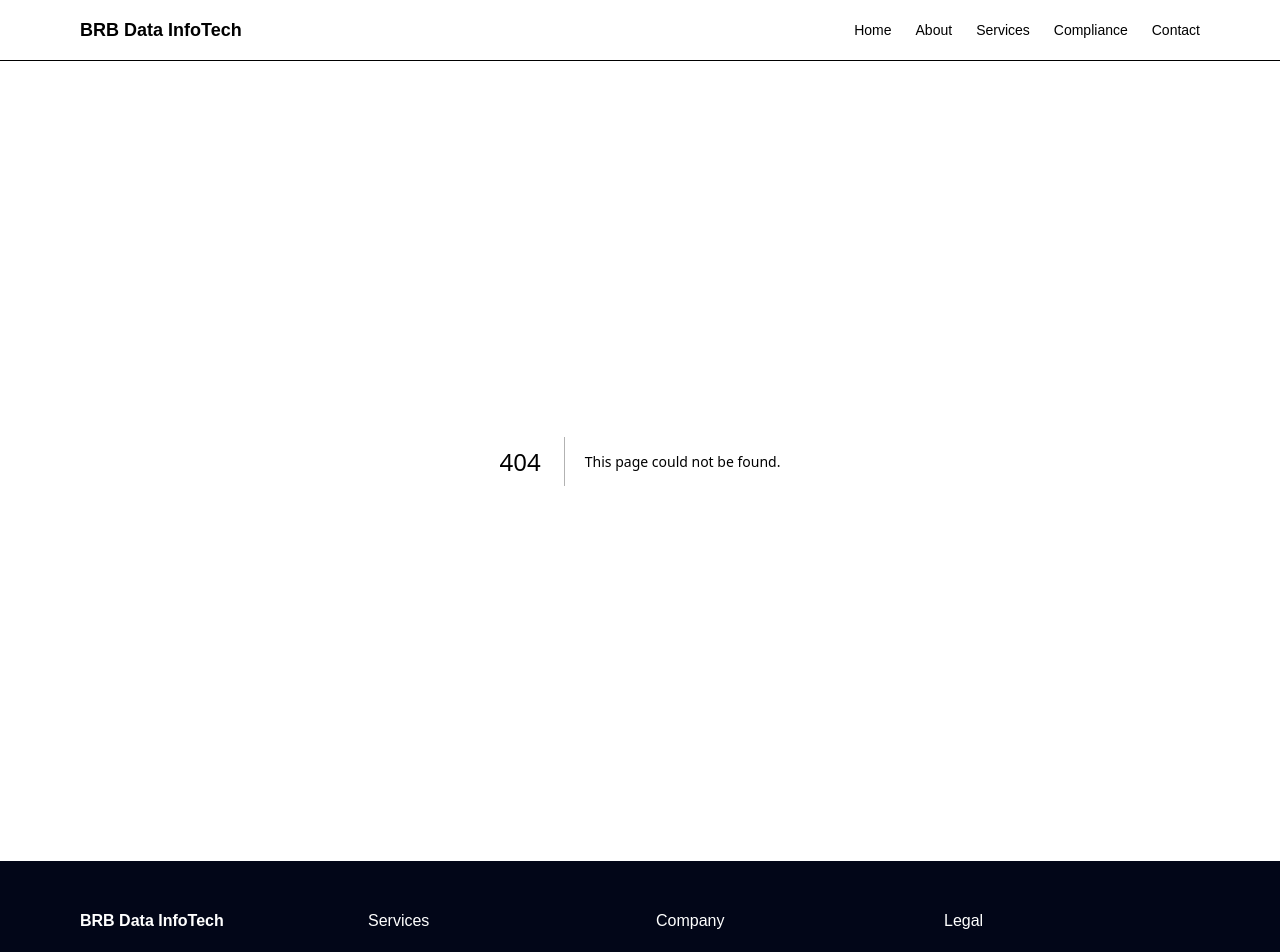
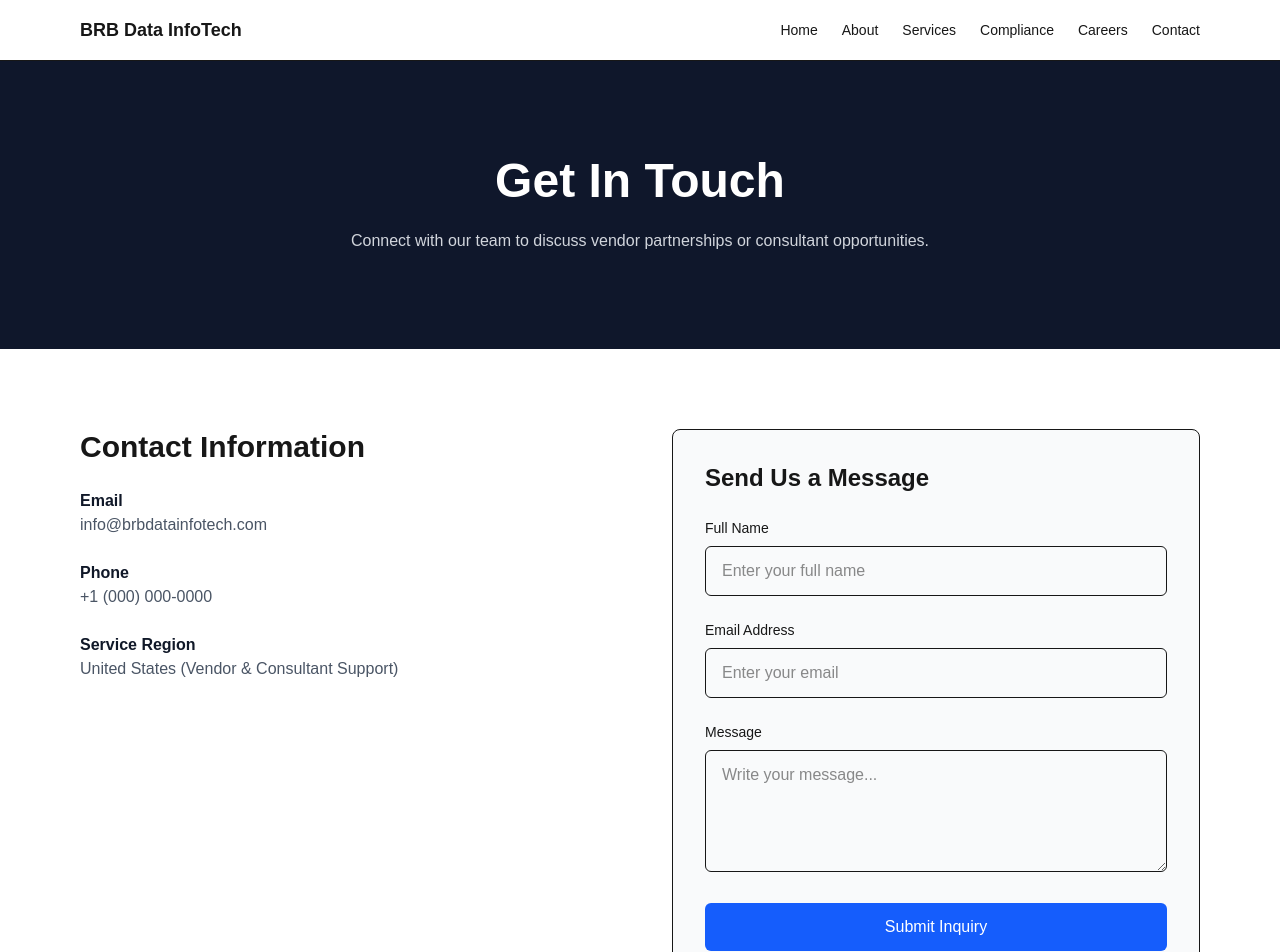
Before and after one commit to mdsravani/brb-staffing-platform, a Next.js app: page /contact in a window 1280 px wide. Before the commit this address had no page. Shown: the top 952 px of the page. Built offline with nearby package versions, Linux system fonts and the light colour scheme.

Commit message:
Add Careers and Contact pages, update navigation

```diff
--- /dev/null
+++ b/app/careers/page.tsx
@@ -0,0 +1,78 @@
+export default function CareersPage() {
+  return (
+    <main className="w-full">
+
+      {/* Hero */}
+      <section className="py-24 bg-slate-900 text-white">
+        <div className="max-w-5xl mx-auto px-4 text-center">
+          <h1 className="text-4xl md:text-5xl font-bold">
+            Career Opportunities
+          </h1>
+          <p className="mt-6 text-gray-300 max-w-3xl mx-auto">
+            Partner with us to explore IT consulting opportunities
+            across the United States.
+          </p>
+        </div>
+      </section>
+
+      {/* Why Join */}
+      <section className="py-20">
+        <div className="max-w-5xl mx-auto px-4 text-center">
+          <h2 className="text-3xl font-semibold mb-6">
+            Why Work With BRB Data InfoTech
+          </h2>
+
+          <div className="grid md:grid-cols-3 gap-8 mt-10 text-left">
+            <div className="p-6 border rounded-lg">
+              <h3 className="font-semibold mb-2">Structured Resume Marketing</h3>
+              <p className="text-sm text-gray-600">
+                Professional profile presentation to vendor partners.
+              </p>
+            </div>
+
+            <div className="p-6 border rounded-lg">
+              <h3 className="font-semibold mb-2">Vendor Network Access</h3>
+              <p className="text-sm text-gray-600">
+                Access to staffing partners across multiple industries.
+              </p>
+            </div>
+
+            <div className="p-6 border rounded-lg">
+              <h3 className="font-semibold mb-2">Ongoing Engagement Support</h3>
+              <p className="text-sm text-gray-600">
+                Communication and coordination throughout placements.
+              </p>
+            </div>
+          </div>
+        </div>
+      </section>
+
+      {/* Current Openings Placeholder */}
+      <section className="py-20 bg-gray-50">
+        <div className="max-w-4xl mx-auto px-4 text-center">
+          <h2 className="text-3xl font-semibold mb-6">
+            Current Opportunities
+          </h2>
+
+          <div className="border rounded-lg p-8 bg-white text-gray-600">
+            <p>
+              We are continuously onboarding IT consultants across various
+              technology domains. Submit your resume to be considered
+              for relevant opportunities.
+            </p>
+
+            <div className="mt-6">
+              <a
+                href="/contact"
+                className="inline-block bg-blue-600 text-white px-6 py-3 rounded-md hover:bg-blue-700"
+              >
+                Submit Resume
+              </a>
+            </div>
+          </div>
+        </div>
+      </section>
+
+    </main>
+  );
+}
--- /dev/null
+++ b/app/contact/page.tsx
@@ -0,0 +1,106 @@
+export default function ContactPage() {
+  return (
+    <main className="w-full">
+
+      {/* Hero */}
+      <section className="py-24 bg-slate-900 text-white">
+        <div className="max-w-5xl mx-auto px-4 text-center">
+          <h1 className="text-4xl md:text-5xl font-bold">
+            Get In Touch
+          </h1>
+          <p className="mt-6 text-gray-300 max-w-3xl mx-auto">
+            Connect with our team to discuss vendor partnerships
+            or consultant opportunities.
+          </p>
+        </div>
+      </section>
+
+      {/* Contact Section */}
+      <section className="py-20">
+        <div className="max-w-6xl mx-auto px-4 grid md:grid-cols-2 gap-16">
+
+          {/* Contact Info */}
+          <div>
+            <h2 className="text-3xl font-semibold mb-6">
+              Contact Information
+            </h2>
+
+            <div className="space-y-6 text-gray-600">
+              <div>
+                <h3 className="font-semibold text-gray-900">
+                  Email
+                </h3>
+                <p>info@brbdatainfotech.com</p>
+              </div>
+
+              <div>
+                <h3 className="font-semibold text-gray-900">
+                  Phone
+                </h3>
+                <p>+1 (000) 000-0000</p>
+              </div>
+
+              <div>
+                <h3 className="font-semibold text-gray-900">
+                  Service Region
+                </h3>
+                <p>United States (Vendor & Consultant Support)</p>
+              </div>
+            </div>
+          </div>
+
+          {/* Contact Form */}
+          <div className="bg-gray-50 p-8 rounded-lg border">
+            <h2 className="text-2xl font-semibold mb-6">
+              Send Us a Message
+            </h2>
+
+            <form className="space-y-6">
+              <div>
+                <label className="block text-sm font-medium mb-2">
+                  Full Name
+                </label>
+                <input
+                  type="text"
+                  className="w-full border rounded-md px-4 py-3 focus:outline-none focus:ring-2 focus:ring-blue-600"
+                  placeholder="Enter your full name"
+                />
+              </div>
+
+              <div>
+                <label className="block text-sm font-medium mb-2">
+                  Email Address
+                </label>
+                <input
+                  type="email"
+                  className="w-full border rounded-md px-4 py-3 focus:outline-none focus:ring-2 focus:ring-blue-600"
+                  placeholder="Enter your email"
+                />
+              </div>
+
+              <div>
+                <label className="block text-sm font-medium mb-2">
+                  Message
+                </label>
+                <textarea
+                  rows={4}
+                  className="w-full border rounded-md px-4 py-3 focus:outline-none focus:ring-2 focus:ring-blue-600"
+                  placeholder="Write your message..."
+                />
+              </div>
+
+              <button
+                type="submit"
+                className="w-full bg-blue-600 text-white py-3 rounded-md font-medium hover:bg-blue-700"
+              >
+                Submit Inquiry
+              </button>
+            </form>
+          </div>
+
+        </div>
+      </section>
+
+    </main>
+  );
+}
--- a/components/layout/Navbar.tsx
+++ b/components/layout/Navbar.tsx
@@ -1,3 +1,4 @@
+import Link from "next/link";
 export default function Navbar() {
   return (
     <nav className="w-full border-b bg-white">
@@ -7,11 +8,12 @@ export default function Navbar() {
         </span>
 
         <div className="space-x-6 text-sm">
-          <a href="#" className="hover:text-blue-600">Home</a>
-          <a href="/about" className="hover:text-blue-600">About</a>
-          <a href="/services" className="hover:text-blue-600">Services</a>
-          <a href="/compliance" className="hover:text-blue-600">Compliance</a>
-          <a href="#" className="hover:text-blue-600">Contact</a>
+          <Link href="/" className="hover:text-blue-600">Home</Link>
+          <Link href="/about" className="hover:text-blue-600">About</Link>
+          <Link href="/services" className="hover:text-blue-600">Services</Link>
+          <Link href="/compliance" className="hover:text-blue-600">Compliance</Link>
+          <Link href="/careers" className="hover:text-blue-600">Careers</Link>
+          <Link href="/contact" className="hover:text-blue-600">Contact</Link>
         </div>
       </div>
     </nav>
```
